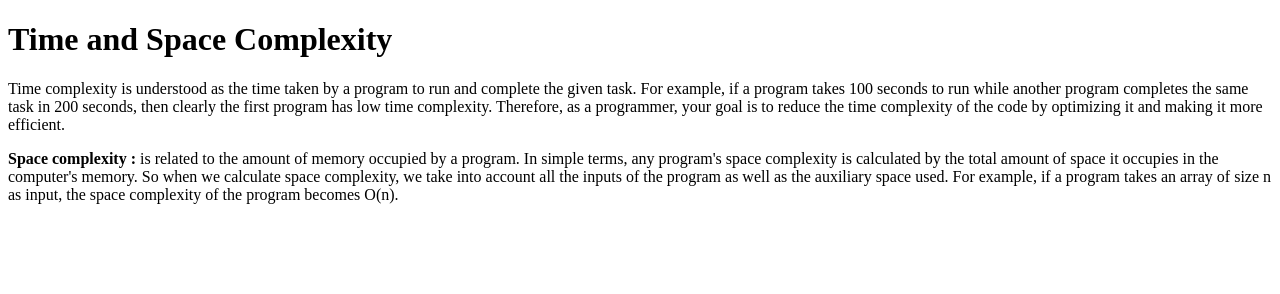
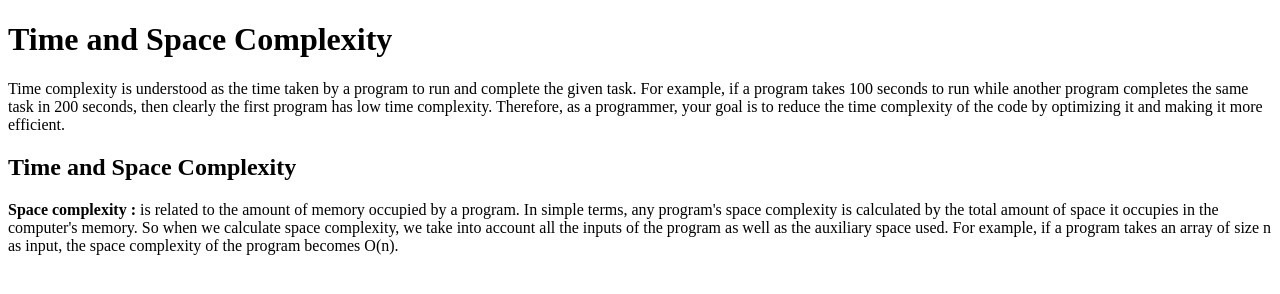
Before and after one commit to acciojob/time-and-space-complexity-raushanroy9234, a website: page main.html in a window 1280 px wide. Drawn offline with Linux system fonts and the light colour scheme.

Commit message:
created a submission

```diff
--- a/main.html
+++ b/main.html
@@ -11,7 +11,7 @@
 
     <p>Time complexity is understood as the time taken by a program to run and complete the given task. For example, if a program takes 100 seconds to run while another program completes the same task in 200 seconds, then clearly the first program has low time complexity. Therefore, as a programmer, your goal is to reduce the time complexity of the code by optimizing it and making it more efficient.</p>
 
-
+    <h2>Time and Space Complexity</h2>
     <p><b>Space complexity :</b> is related to the amount of memory occupied by a program. In simple terms, any program's space complexity is calculated by the total amount of space it occupies in the computer's memory. So when we calculate space complexity, we take into account all the inputs of the program as well as the auxiliary space used. For example, if a program takes an array of size n as input, the space complexity of the program becomes O(n).</p>
 </body>
 
```
